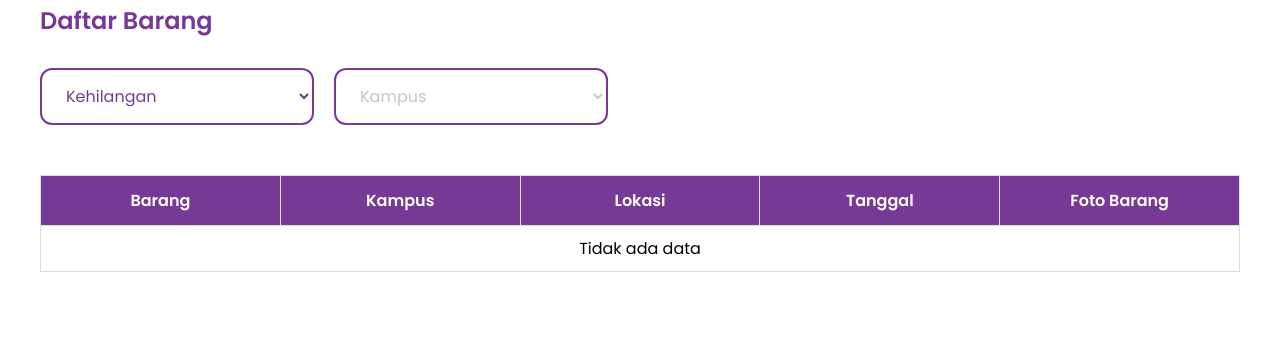
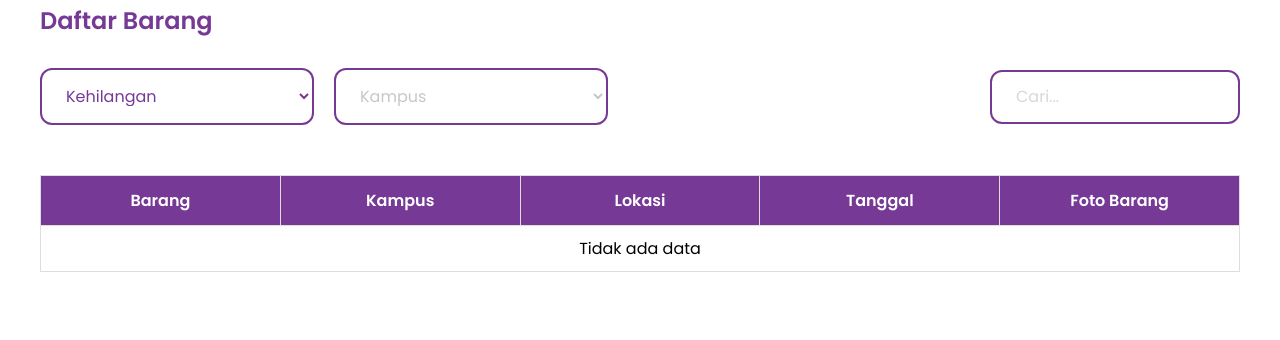
Before and after one commit to janienatalie/LostandFound, a PHP site: page /user/listofitems.php in a window 1280 px wide. Shown: the part 97-437 px from the top of the page. Run offline with PHP 8.4, Linux system fonts and the light colour scheme; data that the repository does not hold is empty.

Commit message:
listofitems

```diff
--- a/user/listofitems.php
+++ b/user/listofitems.php
@@ -38,6 +38,17 @@ session_start();
               <option value="Kampus H">Kampus H</option>
               <option value="Kampus F8">Kampus F8</option>
             </select>
+          </div>
+          <div class="search-bar">
+            <!-- Ikon pencarian -->
+            <input
+              type="search"
+              id="query"
+              name="q"
+              placeholder="Cari..."
+              aria-label="Search through site content"
+            />
+            <i class="fa fa-search search-icon" aria-hidden="true"></i>
           </div>
         </div>
       </div>
```
